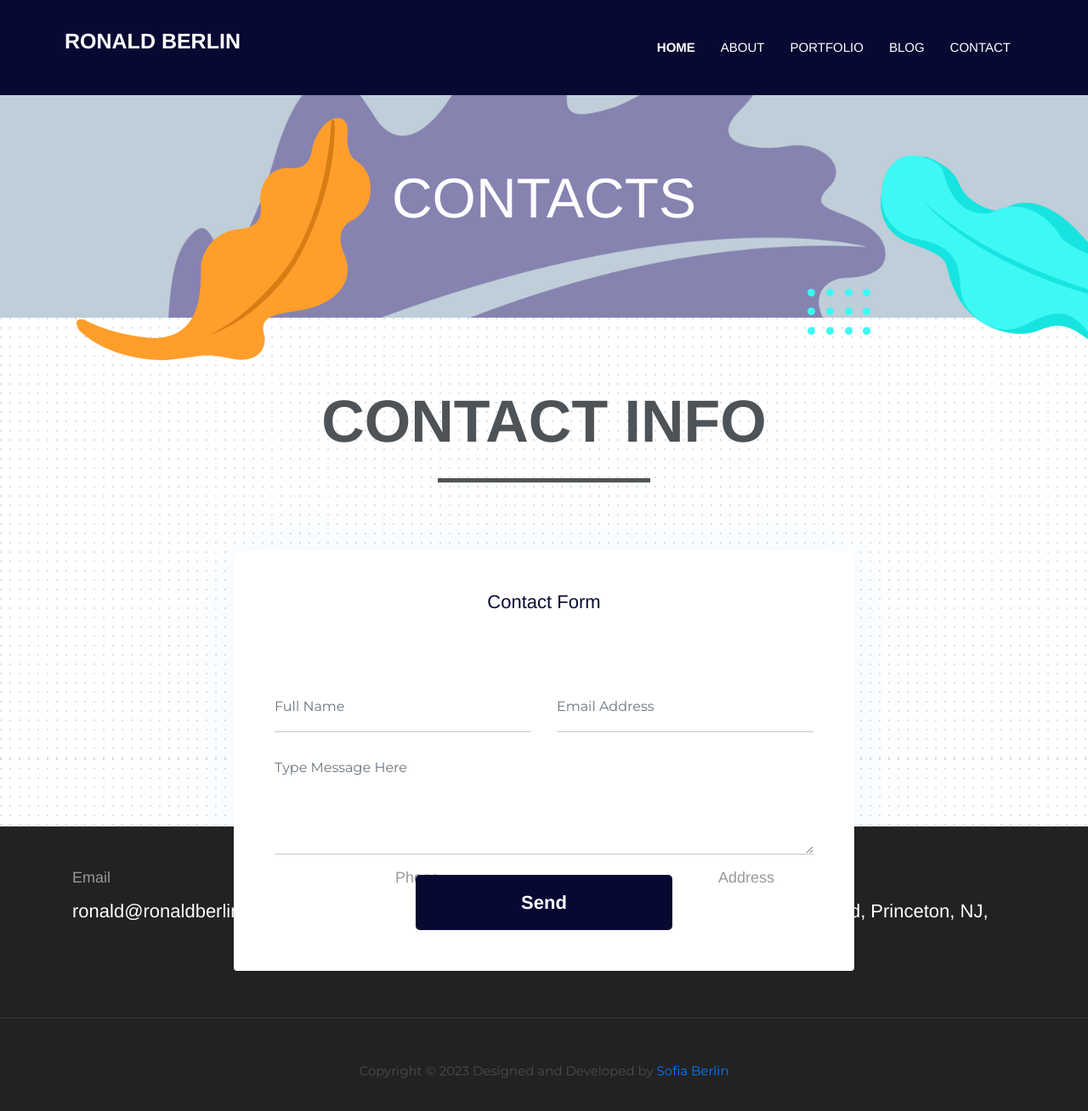
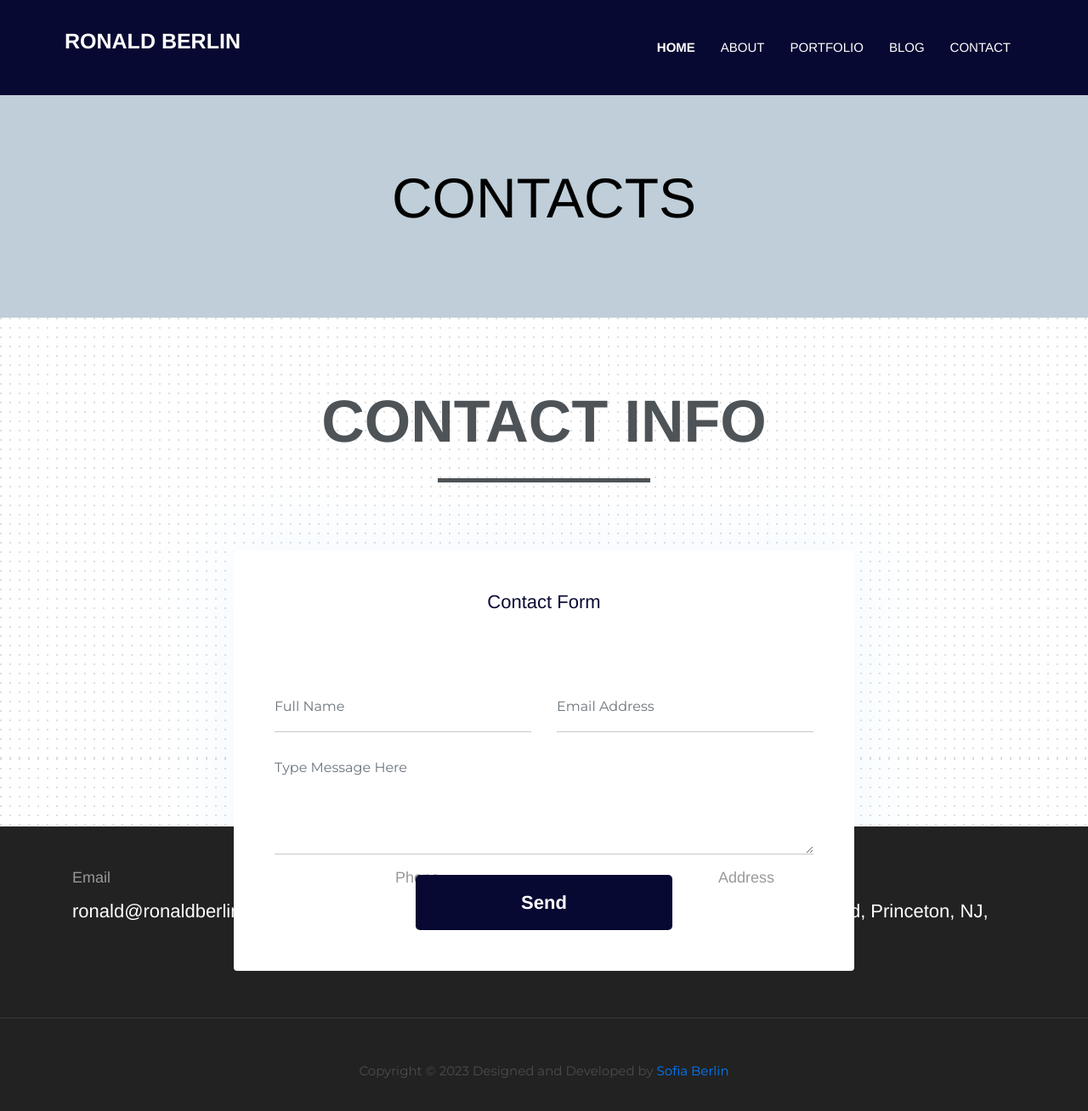
Before and after one commit to sofiamay/website-jekyll-ronaldberlin, a Jekyll site: the page built from _pages/contact.html, in a window 1280 px wide and 1338 px high. Shown: the top 1308 px of the window at 85% size. Built offline with Jekyll 4.4.1, drawn with Linux system fonts in a browser that asks for light colours; nearby versions of some CDN libraries; some web fonts are replaced.

Commit message:
Restyle headings

```diff
--- a/_layouts/page.html
+++ b/_layouts/page.html
@@ -7,18 +7,18 @@
   <div class="container">
     <div class="row">
       <div class="col-12 text-center">
-        <h1 class="text-white font-tertiary">{{ page.title }}</h1>
+        <h1 class="font-tertiary">{{ page.title }}</h1>
       </div>
     </div>
   </div>
   <!-- background shapes -->
-  <img src="{{ site.baseurl }}/assets/images/illustrations/page-title.png" alt="illustrations" class="bg-shape-1 w-100">
+<!--   <img src="{{ site.baseurl }}/assets/images/illustrations/page-title.png" alt="illustrations" class="bg-shape-1 w-100">
   <img src="{{ site.baseurl }}/assets/images/illustrations/leaf-pink-round.png" alt="illustrations" class="bg-shape-2">
   <img src="{{ site.baseurl }}/assets/images/illustrations/dots-cyan.png" alt="illustrations" class="bg-shape-3">
   <img src="{{ site.baseurl }}/assets/images/illustrations/leaf-orange.png" alt="illustrations" class="bg-shape-4">
   <img src="{{ site.baseurl }}/assets/images/illustrations/leaf-yellow.png" alt="illustrations" class="bg-shape-5">
   <img src="{{ site.baseurl }}/assets/images/illustrations/dots-group-cyan.png" alt="illustrations" class="bg-shape-6">
-  <img src="{{ site.baseurl }}/assets/images/illustrations/leaf-cyan-lg.png" alt="illustrations" class="bg-shape-7">
+  <img src="{{ site.baseurl }}/assets/images/illustrations/leaf-cyan-lg.png" alt="illustrations" class="bg-shape-7"> -->
 </section>
 <!-- /page title -->
 
```
